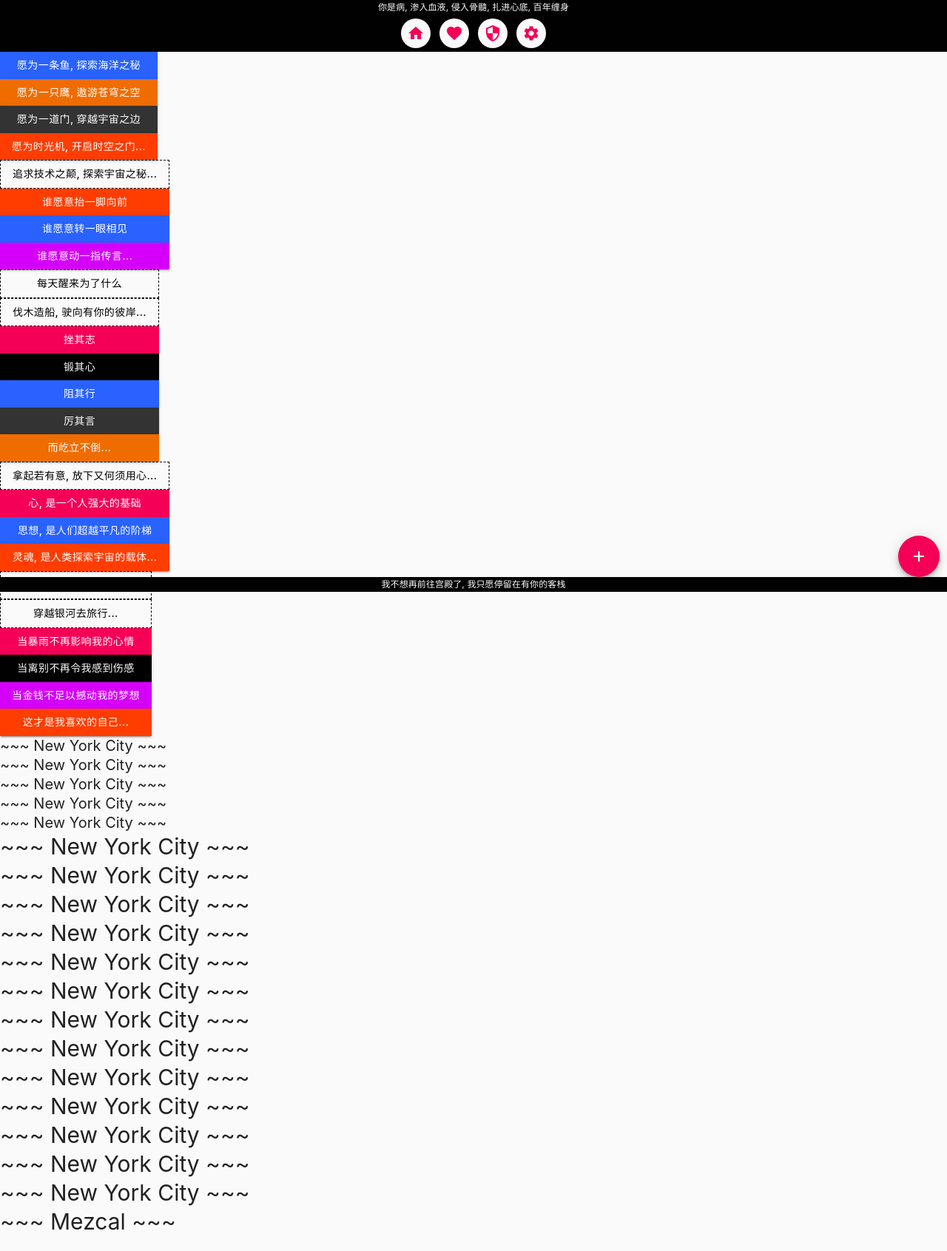
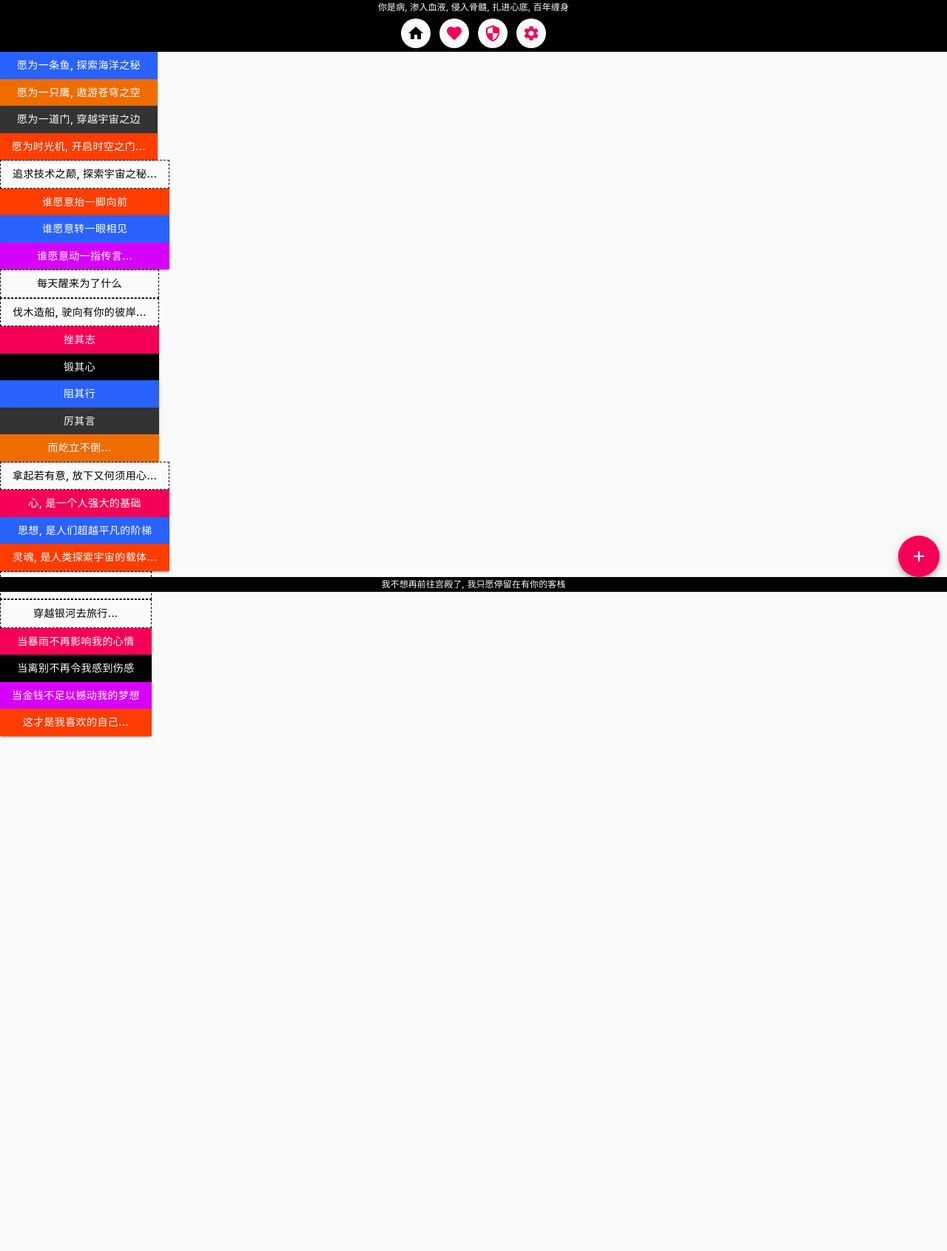
Before and after one commit to w-lianfu/react-miss, a React app: page /#/home in a window 1280 px wide. Shown: the whole page at 74% size. After the commit the page ends 1015 px from the top, so only its background shows below. Built offline with nearby package versions, Linux system fonts and the light colour scheme.

Commit message:
update layout...

```diff
--- a/src/component/app-nav/index.tsx
+++ b/src/component/app-nav/index.tsx
@@ -1,5 +1,5 @@
 import React, { useEffect } from 'react';
-import { Link } from 'react-router-dom';
+import { Link, useLocation } from 'react-router-dom';
 import { observer } from 'mobx-react-lite';
 import { Paper, Box, Button, IconButton } from '@mui/material';
 import { styled } from '@mui/material/styles';
@@ -20,6 +20,7 @@ const DPaper = styled(Paper)({
   display: 'grid',
   alignItems: 'end',
 });
+
 const DBox = styled(Box)({
   position: 'relative',
   display: 'flex',
@@ -29,29 +30,50 @@ const DBox = styled(Box)({
   justifyContent: 'center',
   backgroundColor: Color.black(1),
 });
+
 const DIconButton = styled(IconButton)({
   margin: '0 0.6rem',
 });
 
 const AppNav = (props: IProps, state: IState) => {
+  const navi = useLocation();
+
   useEffect(() => {
+    console.log('pathname -- ', navi.pathname);
+
     return () => {};
-  }, []);
+  }, [navi.pathname]);
 
   return (
     <DPaper>
       <DBox>
         <Link to="/home">
-          <DIconButton color="primary"><MdHome /></DIconButton>
+          <DIconButton>
+            <MdHome color={
+              navi.pathname === '/home' ? Color.black(1) : Color.primary(1)
+            } />
+          </DIconButton>
         </Link>
         <Link to="/love">
-          <DIconButton color="primary"><MdFavorite /></DIconButton>
+          <DIconButton>
+            <MdFavorite color={
+              navi.pathname === '/love' ? Color.black(1) : Color.primary(1)
+            } />
+          </DIconButton>
         </Link>
         <Link to="/security">
-          <DIconButton color="primary"><MdSecurity /></DIconButton>
+          <DIconButton>
+            <MdSecurity color={
+              navi.pathname === '/security' ? Color.black(1) : Color.primary(1)
+            } />
+          </DIconButton>
         </Link>
         <Link to="/setting">
-          <DIconButton color="primary"><MdSettings /></DIconButton>
+          <DIconButton>
+            <MdSettings color={
+              navi.pathname === '/setting' ? Color.black(1) : Color.primary(1)
+            } />
+          </DIconButton>
         </Link>
       </DBox>
     </DPaper>
--- a/src/page/home/index.tsx
+++ b/src/page/home/index.tsx
@@ -65,25 +65,6 @@ const Home = (props: IProps, state: IState) => {
         <Button variant="contained" color="info">当金钱不足以撼动我的梦想</Button>
         <Button variant="contained" color="error">这才是我喜欢的自己...</Button>
       </DStack>
-      <Typography variant="h6">~~~ New York City ~~~</Typography>
-      <Typography variant="h6">~~~ New York City ~~~</Typography>
-      <Typography variant="h6">~~~ New York City ~~~</Typography>
-      <Typography variant="h6">~~~ New York City ~~~</Typography>
-      <Typography variant="h6">~~~ New York City ~~~</Typography>
-      <Typography variant="h5">~~~ New York City ~~~</Typography>
-      <Typography variant="h5">~~~ New York City ~~~</Typography>
-      <Typography variant="h5">~~~ New York City ~~~</Typography>
-      <Typography variant="h5">~~~ New York City ~~~</Typography>
-      <Typography variant="h5">~~~ New York City ~~~</Typography>
-      <Typography variant="h5">~~~ New York City ~~~</Typography>
-      <Typography variant="h5">~~~ New York City ~~~</Typography>
-      <Typography variant="h5">~~~ New York City ~~~</Typography>
-      <Typography variant="h5">~~~ New York City ~~~</Typography>
-      <Typography variant="h5">~~~ New York City ~~~</Typography>
-      <Typography variant="h5">~~~ New York City ~~~</Typography>
-      <Typography variant="h5">~~~ New York City ~~~</Typography>
-      <Typography variant="h5">~~~ New York City ~~~</Typography>
-      <Typography variant="h5">~~~ Mezcal ~~~</Typography>
     </AppBox>
   );
 };
```
